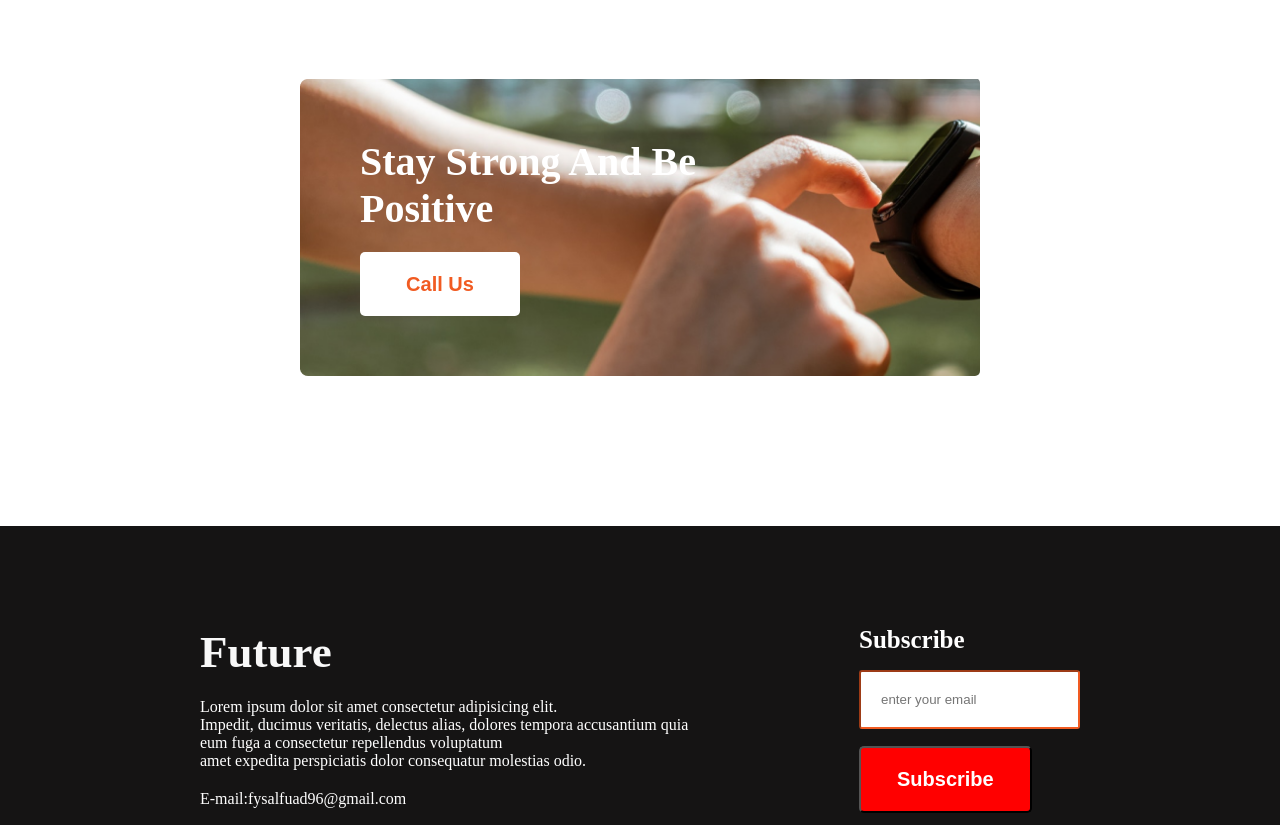
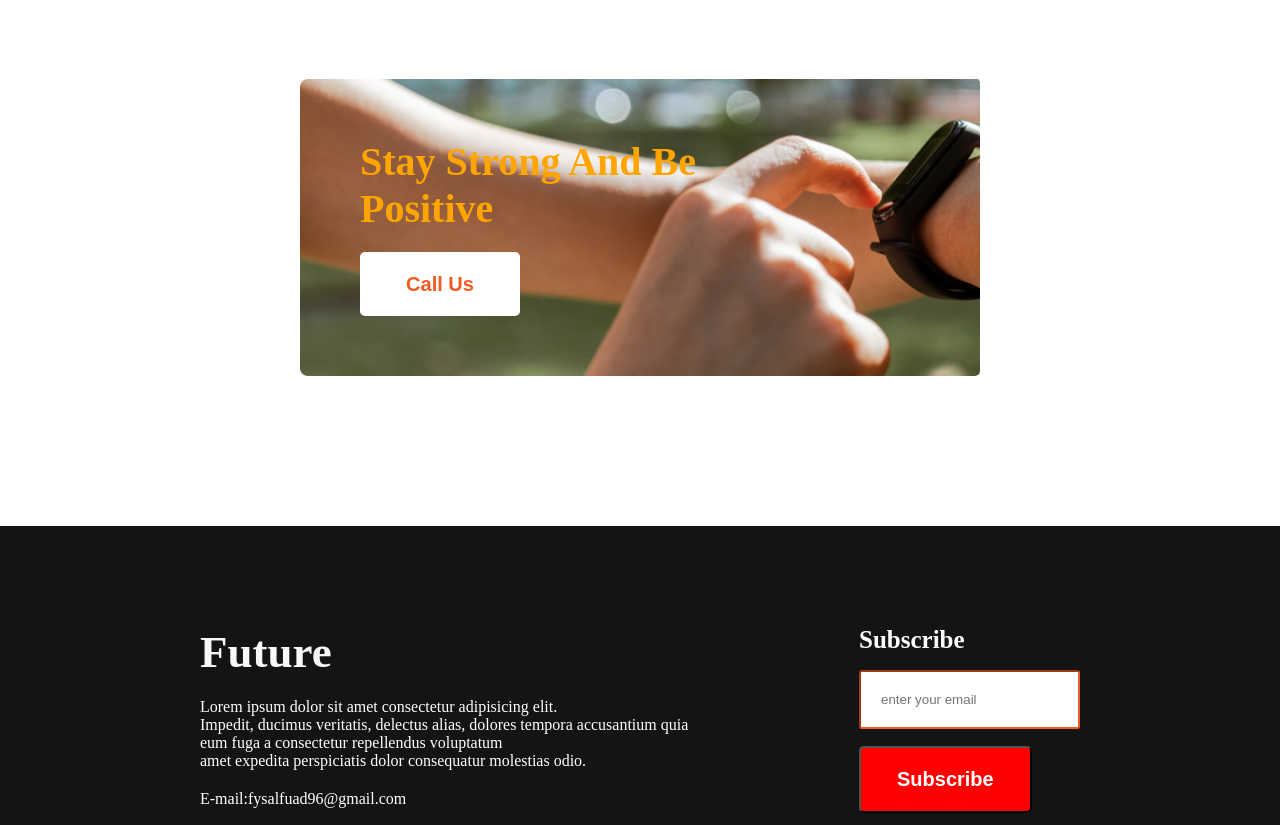
Before and after one commit to Fysal-Fuad/my-first-assignment, a plain HTML site: page index.html in a window 1280 px wide. Shown: the part 2540-3365 px from the top of the page. Drawn offline with Linux system fonts and the light colour scheme.

Commit message:
correction2

```diff
--- a/style/styles.css
+++ b/style/styles.css
@@ -108,7 +108,7 @@ padding: 150px 300px;
 .call-us-heading{
     font-weight: 700;
 font-size: 40px;
-color: #FFFFFF;
+color: orange;
 margin-bottom: 20px;
 }
 .call-us-section button{
```
